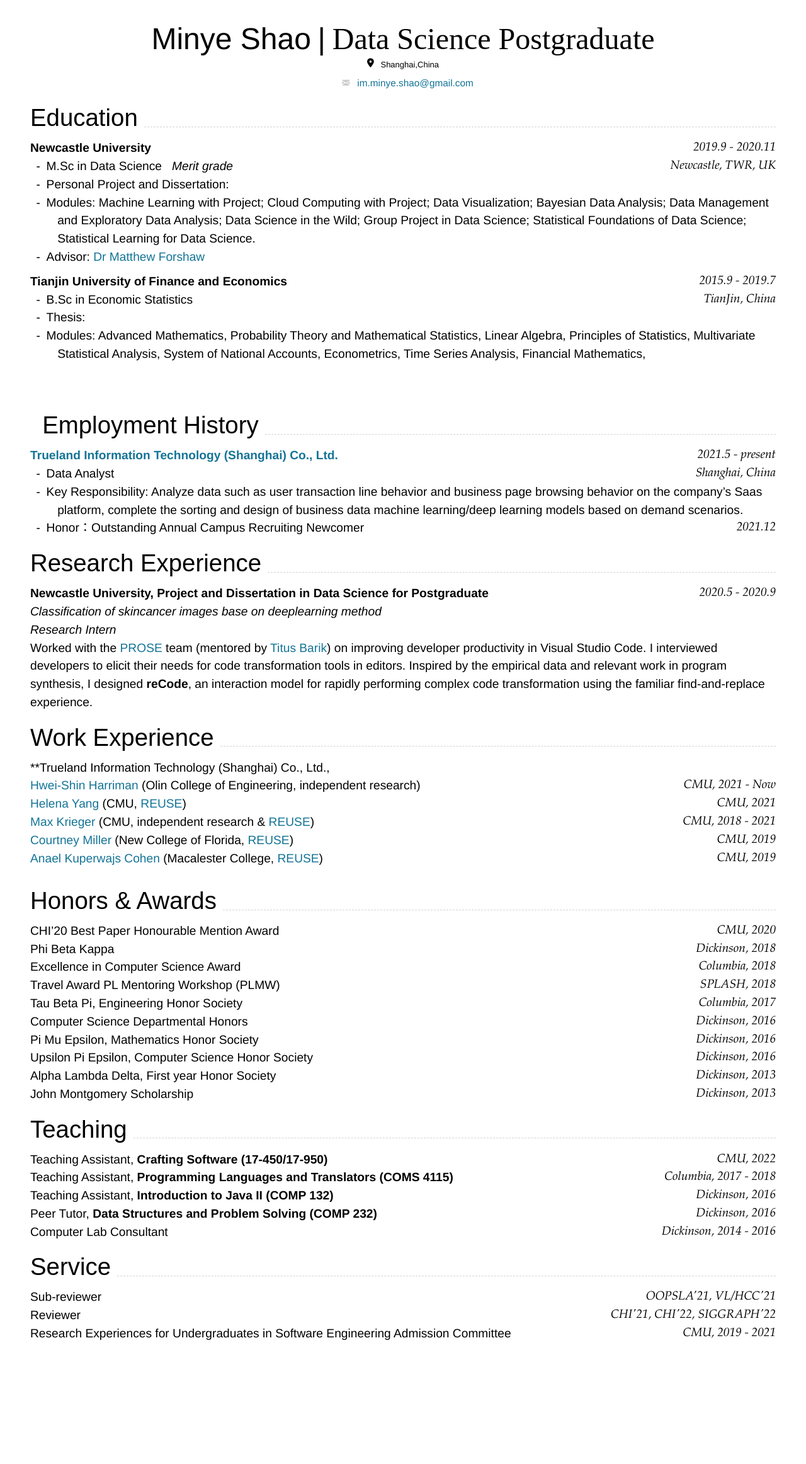
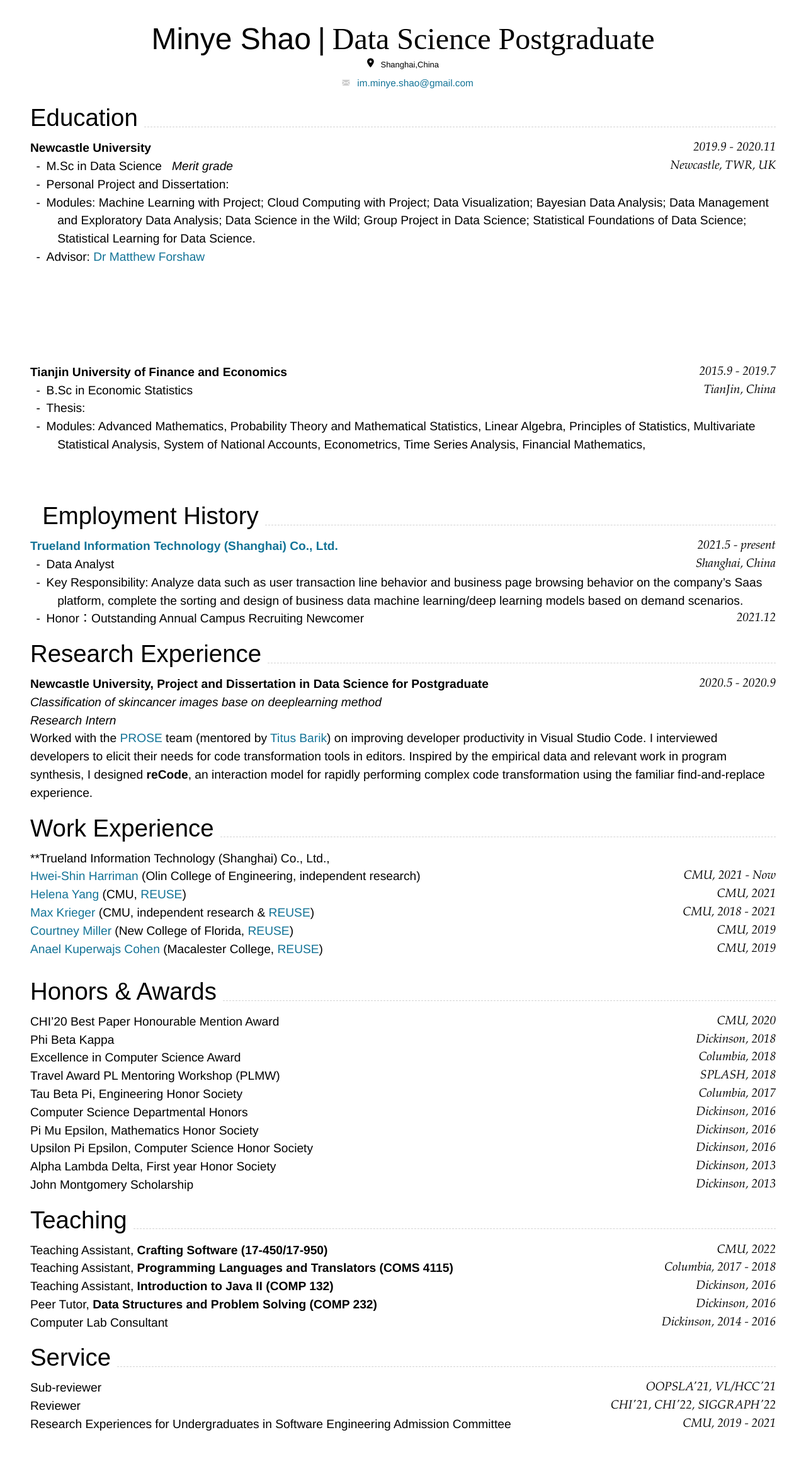
Before and after one commit to MinyeShao/CV_Markdown, a Jekyll site: the page built from index.md, in a window 1280 px wide. Shown: the whole page at 63% size. Built offline with Jekyll 4.4.1, drawn with Linux system fonts in a browser that asks for light colours; nearby versions of some CDN libraries; before the commit the page ends 2180 px from its top, so only the background shows below that.

Commit message:
Update index.md

```diff
--- a/index.md
+++ b/index.md
@@ -27,7 +27,9 @@ Newcastle, TWR, UK
 - Personal Project and Dissertation:
 - Modules: Machine Learning with Project; Cloud Computing with Project; Data Visualization; Bayesian Data Analysis; Data Management and Exploratory Data Analysis; Data Science in the Wild; Group Project in Data Science; Statistical Foundations of Data Science; Statistical Learning for Data Science.
 - Advisor: [Dr Matthew Forshaw](https://www.ncl.ac.uk/computing/staff/profile/matthewforshaw.html)
-<br />
+<br><br />
+<br><br />
+<br><br />
 
 ### **Tianjin University of Finance and Economics** `2015.9 - 2019.7`
 
```
